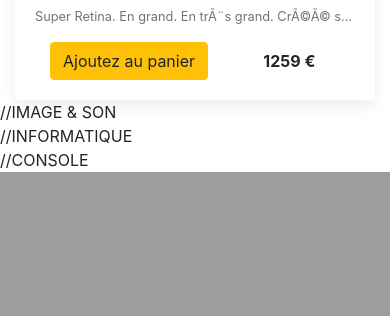
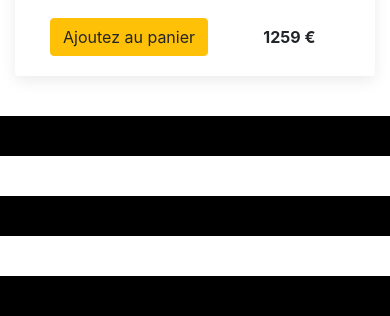
Before and after one commit to victordrnd/ppe, a PHP site: page /products/ in a window 390 px wide. Shown: the part 2624-2940 px from the top of the page. Before the commit the page ends 2796 px from the top, so only its background shows below. Run offline with PHP 8.4, Linux system fonts and the light colour scheme; data comes from the database, SQL or seed files in the repository; some libraries are stand-ins or nearby versions.

Commit message:
blocs terminé, commencement des couleurs

```diff
--- a/includes/footer/footer.php
+++ b/includes/footer/footer.php
@@ -63,6 +63,29 @@
   height:18px;
   margin-top:-3px;
 }
+
+.fa-cc-visa:hover
+{
+  color:#ffc107;
+}
+
+.fa-cc-paypal:hover
+{
+  color:#ffc107;
+}
+
+.fa-cc-apple-pay:hover
+{
+  color:#ffc107;
+}
+
+.fa-cc-mastercard:hover
+{
+  color:#ffc107;
+}
+.fa-mailchimp:hover{
+  color:#ffc107;
+}
 </style>
 <script>
 feather.replace()
--- a/products/index.php
+++ b/products/index.php
@@ -3,18 +3,18 @@ header('Content-type: text/html; charset=ISO-8859-1');
 $root = '';
 include  $_SERVER['DOCUMENT_ROOT'].'/includes/header.php';
 ?>
-                            //TELEPHONE
+
 <?php
 $tel = new Produit;
 $telinfo = $tel->getProduitByCat('TEL');
 //var_dump($telinfo);
 ?>
 
-
-<div  class="nav-link active color-dark h6 d-none d-md-block" style="text-align: center; margin-bottom: 50px; font-size: 2em;">
+<div style="background-color:white;">
+<div  class="nav-link active color-dark h6 d-none d-md-block" style="text-align: center; font-size: 2em;">
   TELEPHONIE
 </div>
-<div class="container-fluid">
+<div class="container-fluid"  style="padding-bottom: 40px;">
   <div class="row">
 
      <?php
@@ -43,17 +43,18 @@ $telinfo = $tel->getProduitByCat('TEL');
 
     </div>
   </div>
-                                  //IMAGE & SON
+</div>
+
       <?php
       $imageson = new Produit;
       $infoson = $imageson->getProduitByCat('IMAGESON');
       //var_dump($telinfo);
       ?>
-
-      <div  class="nav-link active color-dark h6 d-none d-md-block" style="text-align: center; margin-bottom: 50px; margin-top:50px; font-size: 2em;">
+      <div style="background-color: black;">
+      <div  class="nav-link active color-dark h6 d-none d-md-block" style="text-align: center; font-size: 2em; padding-top: 50px; color:white;">
         IMAGE & SON
       </div>
-      <div class="container-fluid">
+      <div class="container-fluid"  style="padding-bottom: 40px;">
         <div class="row">
 
           <?php
@@ -81,8 +82,9 @@ $telinfo = $tel->getProduitByCat('TEL');
             ?>
           </div>
       </div>
+    </div>
 
-                          //INFORMATIQUE
+
 
             <?php
             $informatique = new Produit;
@@ -90,10 +92,10 @@ $telinfo = $tel->getProduitByCat('TEL');
             //var_dump($telinfo);
             ?>
 
-            <div  class="nav-link active color-dark h6 d-none d-md-block" style="text-align: center; margin-bottom: 50px; margin-top:50px; font-size: 2em;">
+            <div  class="nav-link active color-dark h6 d-none d-md-block" style="text-align: center; font-size: 2em;">
               INFORMATIQUE
             </div>
-            <div class="container-fluid">
+            <div class="container-fluid"  style="padding-bottom: 40px;">
               <div class="row">
 
                 <?php
@@ -122,34 +124,34 @@ $telinfo = $tel->getProduitByCat('TEL');
               </div>
           </div>
 
-                                //CONSOLE
+
 
           <?php
-          $informatique = new Produit;
-          $infoinformatique = $informatique->getProduitByCat('INFORMATIQUE');
+          $console = new Produit;
+          $infoconsole = $console->getProduitByCat('CONS');
           //var_dump($telinfo);
           ?>
-
-          <div  class="nav-link active color-dark h6 d-none d-md-block" style="text-align: center; margin-bottom: 50px; margin-top:50px; font-size: 2em;">
-            INFORMATIQUE
+          <div style="background-color: black;">
+          <div  class="nav-link active color-dark h6 d-none d-md-block" style="text-align: center; font-size: 2em; color:white">
+            CONSOLE & JEUX VIDEO
           </div>
-          <div class="container-fluid">
+          <div class="container-fluid"  style="padding-bottom: 40px;">
             <div class="row">
 
               <?php
-              foreach($infoinformatique as $informatique){
+              foreach($infoconsole as $console){
                 ?>
 
                 <div class="col-sm-1 col-md-3">
                   <div class="card border-0 shadow-small mt-3" >
                     <img src="https://launches-media.endclothing.com/EE3709_launches_thumbnail.jpg" class="card-img-top" alt="">
                     <div class="card-body">
-                      <h6 class="card-title"><?=$informatique["PRODLibelle"]?></h6>
-                      <p class="text-muted small text-truncate"><?=$informatique["PRODDesc"] ?></p>
+                      <h6 class="card-title"><?= $console["PRODLibelle"]?></h6>
+                      <p class="text-muted small text-truncate"><?=$console["PRODDesc"] ?></p>
                       <div class="container-fluid">
                           <div class="row">
                               <div class="col-8"><a href="#" class="btn btn-warning">Ajoutez au panier</a></div>
-                              <div class="col-4 mt-auto mb-auto px-0"><strong><?=$informatique["PRODPrix"]?> &euro;</strong></div>
+                              <div class="col-4 mt-auto mb-auto px-0"><strong><?=$console["PRODPrix"]?> &euro;</strong></div>
                           </div>
                       </div>
                     </div>
@@ -161,6 +163,92 @@ $telinfo = $tel->getProduitByCat('TEL');
                 ?>
             </div>
         </div>
+      </div>
+
+
+
+
+        <?php
+        $objet = new Produit;
+        $infoobjet = $objet->getProduitByCat('OBJETSCO');
+        //var_dump($telinfo);
+        ?>
+
+        <div  class="nav-link active color-dark h6 d-none d-md-block" style="text-align: center; font-size: 2em;">
+          OBJET CONNECTE
+        </div>
+        <div class="container-fluid"  style="padding-bottom: 40px;">
+          <div class="row">
+
+            <?php
+            foreach($infoobjet as $objet){
+              ?>
+
+              <div class="col-sm-1 col-md-3">
+                <div class="card border-0 shadow-small mt-3" >
+                  <img src="https://launches-media.endclothing.com/EE3709_launches_thumbnail.jpg" class="card-img-top" alt="">
+                  <div class="card-body">
+                    <h6 class="card-title"><?= $objet["PRODLibelle"]?></h6>
+                    <p class="text-muted small text-truncate"><?=$objet["PRODDesc"] ?></p>
+                    <div class="container-fluid">
+                        <div class="row">
+                            <div class="col-8"><a href="#" class="btn btn-warning">Ajoutez au panier</a></div>
+                            <div class="col-4 mt-auto mb-auto px-0"><strong><?=$objet["PRODPrix"]?> &euro;</strong></div>
+                        </div>
+                    </div>
+                  </div>
+                </div>
+              </div>
+
+              <?php
+                  }
+              ?>
+          </div>
+      </div>
+
+
+
+      <?php
+      $occasion = new Produit;
+      $infooccasion = $occasion->getProduitByCat('OCCAS');
+      //var_dump($telinfo);
+      ?>
+      <div style="background-color: black;">
+      <div  class="nav-link active color-dark h6 d-none d-md-block" style="text-align: center; font-size: 2em; color:white">
+        OCCASION
+      </div>
+      <div class="container-fluid"  style="padding-bottom: 40px;">
+        <div class="row">
+
+          <?php
+          foreach($infooccasion as $occasion){
+            ?>
+
+            <div class="col-sm-1 col-md-3">
+              <div class="card border-0 shadow-small mt-3" >
+                <img src="https://launches-media.endclothing.com/EE3709_launches_thumbnail.jpg" class="card-img-top" alt="">
+                <div class="card-body">
+                  <h6 class="card-title"><?= $occasion["PRODLibelle"]?></h6>
+                  <p class="text-muted small text-truncate"><?=$occasion["PRODDesc"] ?></p>
+                  <div class="container-fluid">
+                      <div class="row">
+                          <div class="col-8"><a href="#" class="btn btn-warning">Ajoutez au panier</a></div>
+                          <div class="col-4 mt-auto mb-auto px-0"><strong><?=$occasion["PRODPrix"]?> &euro;</strong></div>
+                      </div>
+                  </div>
+                </div>
+              </div>
+            </div>
+
+            <?php
+                }
+            ?>
+        </div>
+      </div>
+    </div>
+
+
+
 
 
 
```
